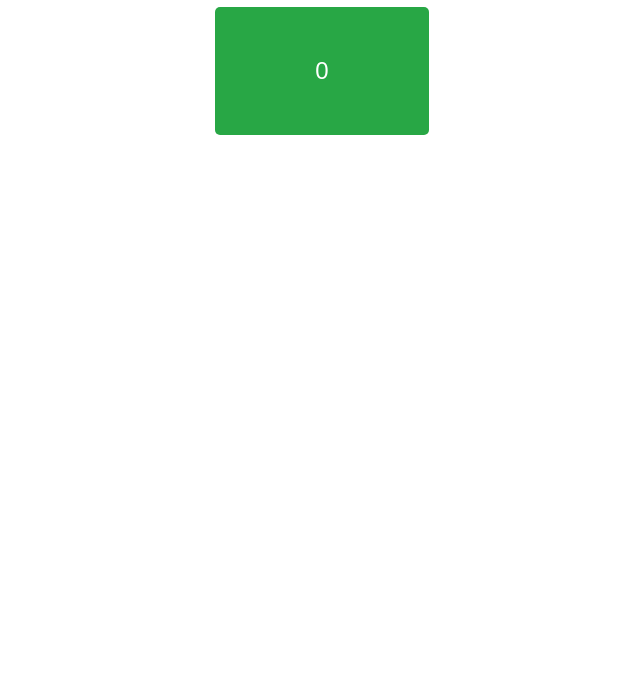
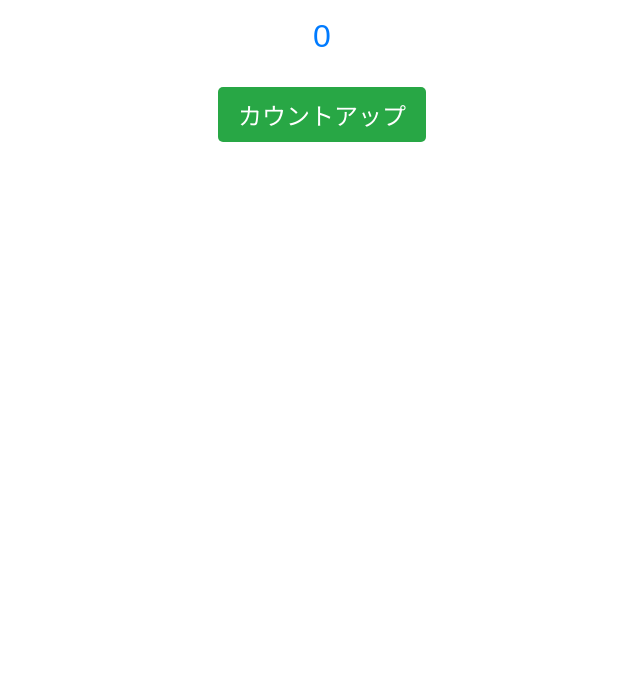
Before and after one commit to chiro8901/develop_web_application, a plain HTML site: page counter1/index.html in a window 1280 px wide. Shown: the part 110-800 px from the top of the page, without its empty margins (318-958 px from the left). Drawn offline with Linux system fonts and the light colour scheme.

```diff
--- a/counter1/index.html
+++ b/counter1/index.html
@@ -8,7 +8,8 @@
 </head>
 <body>
     <h1>カウンターアプリ</h1>
-    <button id="countButton">0</button>
+    <p id="counter">0</p>
+    <button id="countButton">カウントアップ</button>
 
     <script src="script.js"></script>
 </body>
--- a/counter1/script.js
+++ b/counter1/script.js
@@ -2,10 +2,11 @@
 let count = 0;
 
 // HTMLの要素を取得
+const counterElement = document.getElementById("counter");
 const buttonElement = document.getElementById("countButton");
 
 // ボタンがクリックされたらカウントを増やす
 buttonElement.addEventListener("click", function() {
     count++; // カウントを増やす
-    buttonElement.textContent = count; // HTMLに反映
+    counterElement.textContent = count; // HTMLに反映
 });
--- a/counter1/style.css
+++ b/counter1/style.css
@@ -8,10 +8,14 @@
     color: #333;
 }
 
+p {
+    font-size: 2em;
+    color: #007bff;
+}
 
 button {
     font-size: 1.5em;
-    padding: 50px 100px;
+    padding: 10px 20px;
     background-color: #28a745;
     color: white;
     border: none;
@@ -21,5 +25,4 @@
 
 button:hover {
     background-color: #218838;
-    transform: scale(1.1);
 }
```
